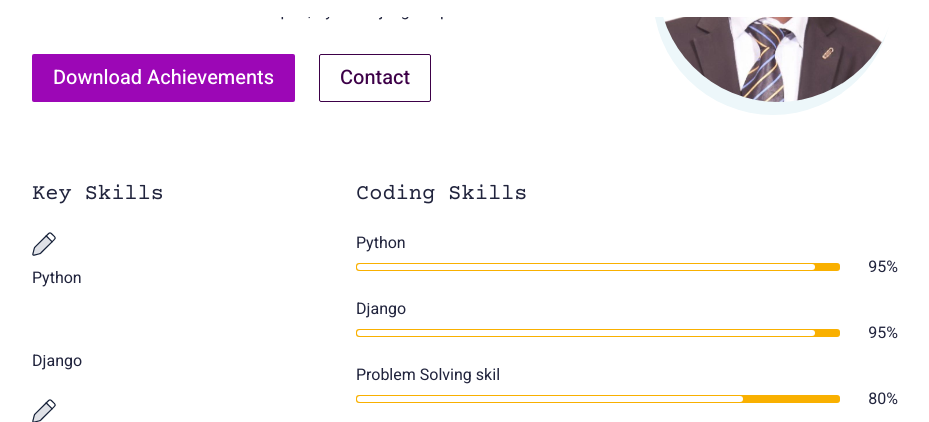
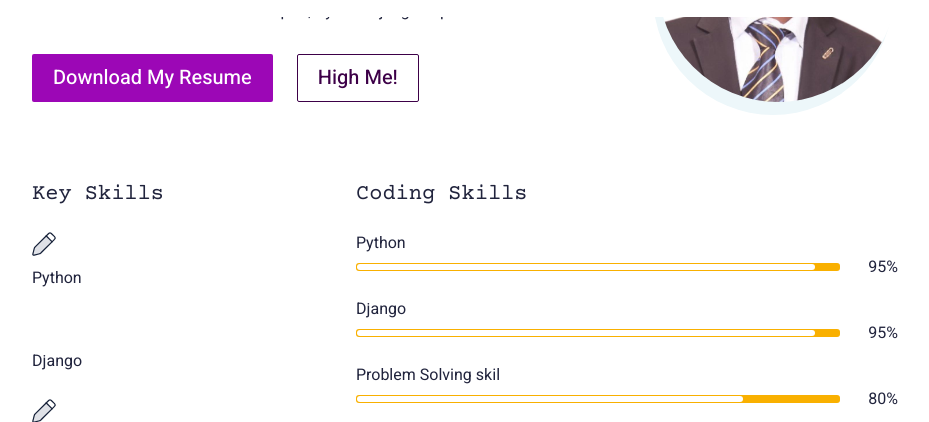
Before and after one commit to Yusuf-Babagana/Myportfolio, a Django app: page / in a window 1280 px wide. Shown: the part 319-741 px from the top of the page, without its empty margins (175-1104 px from the left). Run offline with Django 3.2, Linux system fonts and the light colour scheme; data comes from the database, SQL or seed files in the repository; data that the repository does not hold is empty; some libraries are stand-ins or nearby versions.

Commit message:
Update index.html

```diff
--- a/main/templates/main/index.html
+++ b/main/templates/main/index.html
@@ -47,10 +47,10 @@ Start Content
             <div class="bannerBtnCol">
               <div class="row">
                 <div class="col-auto">
-                  <a download href="{{me.userprofile.cv.url}}" class="btn btnPrimary">Download Achievements</a>
+                  <a download href="{{me.userprofile.cv.url}}" class="btn btnPrimary">Download My Resume</a>
                 </div>
                 <div class="col-auto">
-                  <a href="{% url 'main:contact' %}" class="btn btnOutline">Contact</a>
+                  <a href="{% url 'main:contact' %}" class="btn btnOutline">High Me!</a>
                 </div>
               </div>
             </div>
```
